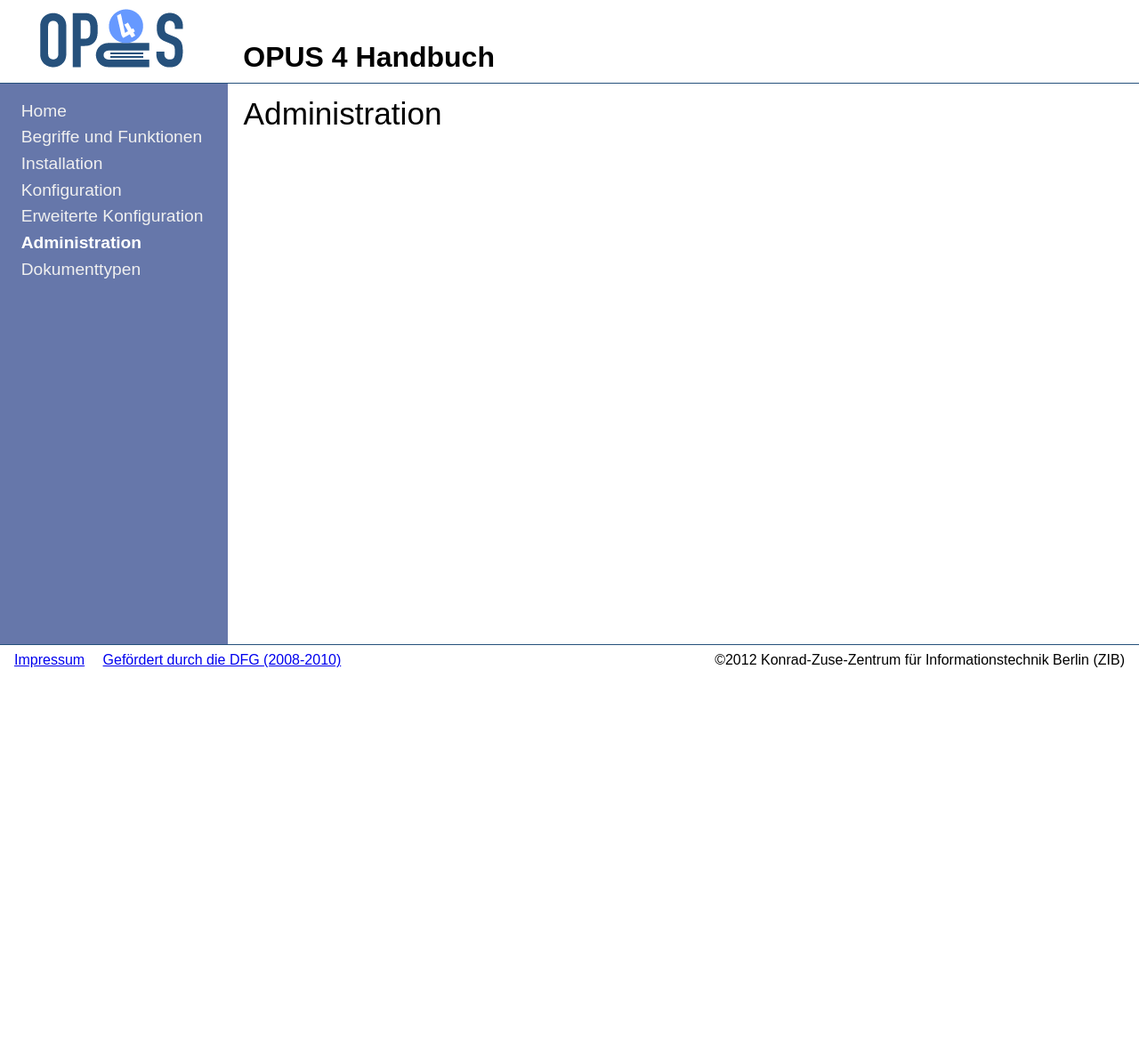
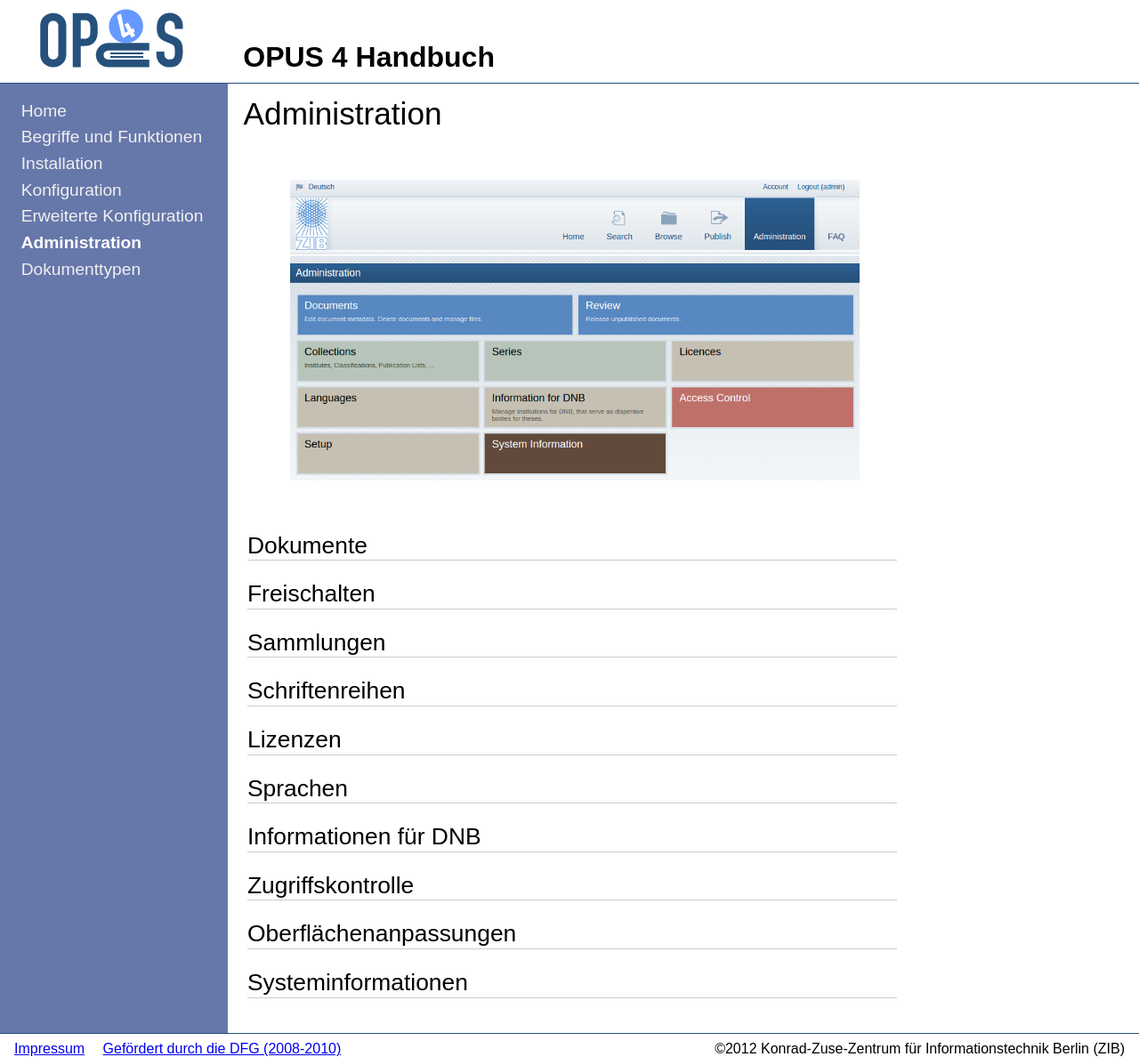
Before and after one commit to OPUS4/userdoc, a Jekyll site: the page built from admin/index.md, in a window 1280 px wide. Shown: the whole page at 89% size. Built offline with Jekyll 4.4.1, drawn with Linux system fonts in a browser that asks for light colours; before the commit the page ends 900 px from its top, so only the background shows below that.

Commit message:
#9 Hauptseite fuer Administration und Bild von Hauptmenue.

```diff
--- a/admin/index.md
+++ b/admin/index.md
@@ -4,3 +4,25 @@ weight: 80
 ---
 
 # Administration
+
+![Menü](../img/admin/menu.png){:width="640px"}
+
+## Dokumente
+
+## Freischalten
+
+## Sammlungen
+
+## Schriftenreihen
+
+## Lizenzen
+
+## Sprachen
+
+## Informationen für DNB
+
+## Zugriffskontrolle
+
+## Oberflächenanpassungen
+
+## Systeminformationen
```
Also changed, not shown: img/admin/menu.png (added).
